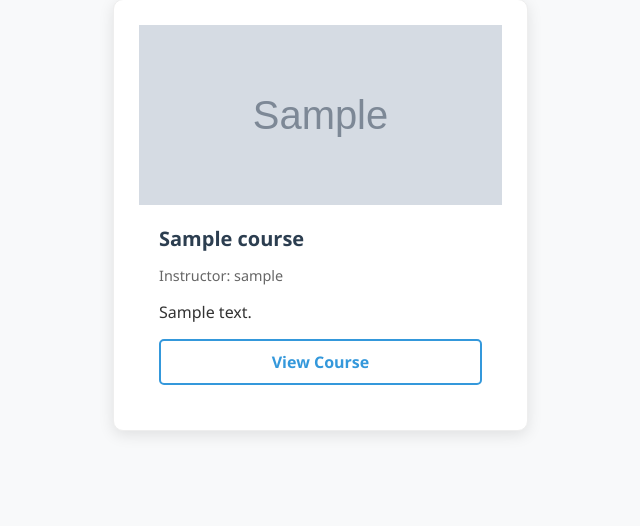
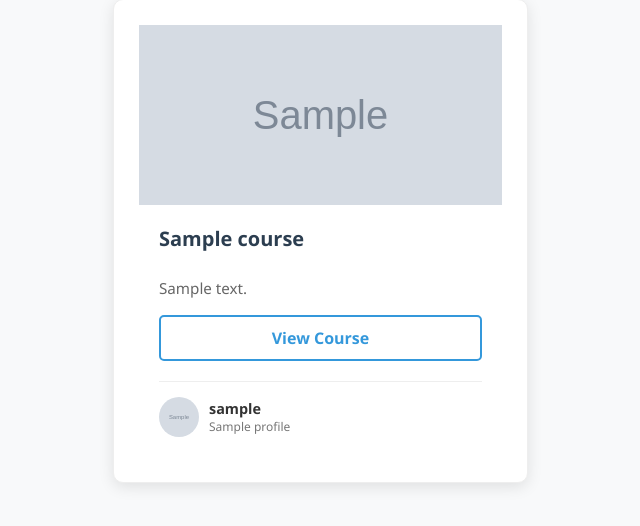
Before and after one commit to emmex43/my-lms-platform, a Django app: page / in a window 1280 px wide. Shown: the part 216-742 px from the top of the page, without its empty margins (97-737 px from the left). Run offline with Django 5.2, Linux system fonts and the light colour scheme; tables that the repository leaves empty hold one stand-in row (values such as "Sample post"); grey boxes marked "Sample" are stand-in pictures; some libraries are stand-ins or nearby versions.

Commit message:
Added Instructor Profiles and Rich Text Editor

```diff
--- a/courses/apps.py
+++ b/courses/apps.py
@@ -4,3 +4,6 @@ from django.apps import AppConfig
 class CoursesConfig(AppConfig):
     default_auto_field = 'django.db.models.BigAutoField'
     name = 'courses'
+
+    def ready(self):
+        import courses.signals
--- a/courses/models.py
+++ b/courses/models.py
@@ -2,9 +2,11 @@ from django.db import models
 from django.contrib.auth.models import User
 from django.db.models.signals import post_save
 from django.dispatch import receiver
+from ckeditor_uploader.fields import RichTextUploadingField
 
 
 class Course(models.Model):
+    # CRITICAL: This field is named 'instructor', so in HTML we MUST use {{ course.instructor }}
     instructor = models.ForeignKey(
         User, related_name='courses_taught', on_delete=models.CASCADE)
     title = models.CharField(max_length=200)
@@ -13,8 +15,6 @@ class Course(models.Model):
         upload_to='course_images/', blank=True, null=True)
     image_url = models.URLField(default="https://placehold.co/600x400")
     created_at = models.DateTimeField(auto_now_add=True)
-
-    # This is the critical line that was missing or not applied
     students = models.ManyToManyField(
         User, related_name='courses_joined', blank=True)
 
@@ -26,8 +26,8 @@ class Lesson(models.Model):
     course = models.ForeignKey(
         Course, related_name='lessons', on_delete=models.CASCADE)
     title = models.CharField(max_length=200)
-    content = models.TextField(
-        help_text="Enter the lesson content or HTML here")
+    content = RichTextUploadingField(
+        blank=True, null=True, help_text="Write your lesson and paste diagrams here")
     video_url = models.URLField(
         blank=True, null=True, help_text="Youtube link, etc.")
     order = models.PositiveIntegerField(default=0)
@@ -52,31 +52,33 @@ class Lesson(models.Model):
     def get_video_id(self):
         if not self.video_url:
             return None
-        # Handle standard URLs (youtube.com/watch?v=...)
         if "v=" in self.video_url:
             return self.video_url.split("v=")[1].split("&")[0]
-        # Handle short URLs (youtu.be/...)
         elif "youtu.be" in self.video_url:
             return self.video_url.split("/")[-1]
         return None
 
+# --- PROFILE MODEL (Fixed: Only One Definition) ---
+
 
 class Profile(models.Model):
     user = models.OneToOneField(User, on_delete=models.CASCADE)
-    bio = models.TextField(max_length=500, blank=True)
+    bio = models.TextField(max_length=500, blank=True,
+                           help_text="Short bio about the instructor")
     profile_pic = models.ImageField(
-        upload_to='profile_pics', blank=True, null=True)
+        upload_to='profile_pics/', default='default.jpg', blank=True)
+    title = models.CharField(max_length=100, blank=True,
+                             help_text="e.g. Senior Chemical Engineer")
 
     def __str__(self):
-        return f"{self.user.username}'s Profile"
+        return f'{self.user.username} Profile'
 
+# --- SIGNALS (Automation) ---
 
-# When a User is saved...
 
 @receiver(post_save, sender=User)
 def create_user_profile(sender, instance, created, **kwargs):
     if created:
-        # ...create a matching Profile for them!
         Profile.objects.create(user=instance)
 
 
--- a/courses/static/courses/style.css
+++ b/courses/static/courses/style.css
@@ -149,3 +149,28 @@ nav a:hover {
     color: #721c24;
     border-color: #f5c6cb;
 }
+
+/* --- Lesson Content & Diagrams --- */
+
+/* Ensures the text container doesn't overflow */
+.lesson-content {
+    width: 100%;
+    overflow-wrap: break-word;
+    /* Prevents long words/URLs from breaking layout */
+}
+
+/* Forces images (diagrams) to fit within the screen */
+.lesson-content img {
+    max-width: 100% !important;
+    /* Forces image to shrink if too big */
+    height: auto !important;
+    /* Maintains aspect ratio */
+    border-radius: 5px;
+    margin: 20px 0;
+    box-shadow: 0 4px 10px rgba(0, 0, 0, 0.1);
+    /* Adds a nice shadow */
+    display: block;
+    /* Centers the image */
+    margin-left: auto;
+    margin-right: auto;
+}
--- a/courses/templates/courses/course_list.html
+++ b/courses/templates/courses/course_list.html
@@ -23,14 +23,34 @@
 
       <div class="card-content">
         <h3>{{ course.title }}</h3>
-        <p style="color: #666; font-size: 0.9rem;">Instructor: {{ course.instructor.username }}</p>
-        <p>{{ course.description|truncatewords:15 }}</p>
+        <p style="color: #666; font-size: 0.95rem; line-height: 1.5;">
+          {{ course.description|truncatewords:20 }}
+        </p>
 
         <a href="{% url 'course_detail' course.id %}" class="btn-outline">View Course</a>
+
+        <div
+          style="display: flex; align-items: center; margin-top: 20px; border-top: 1px solid #eee; padding-top: 15px;">
+          {% if course.instructor.profile.profile_pic %}
+          <img src="{{ course.instructor.profile.profile_pic.url }}" alt="{{ course.instructor.username }}"
+            style="width: 40px; height: 40px; border-radius: 50%; object-fit: cover; margin-right: 10px;">
+          {% else %}
+          <div style="width: 40px; height: 40px; border-radius: 50%; background: #ddd; margin-right: 10px;"></div>
+          {% endif %}
+
+          <div>
+            <p style="margin: 0; font-weight: bold; font-size: 0.9rem; color: #333;">
+              {{ course.instructor.username }}
+            </p>
+            <p style="margin: 0; font-size: 0.75rem; color: #777;">
+              {{ course.instructor.profile.title|default:"Instructor" }}
+            </p>
+          </div>
+        </div>
       </div>
     </div>
     {% empty %}
-    <p>No courses available yet.</p>
+    <p>No courses found. Be the first to add one!</p>
     {% endfor %}
   </div>
 
@@ -50,6 +70,8 @@
     box-shadow: 0 4px 15px rgba(0, 0, 0, 0.1);
     transition: transform 0.2s;
     border: 1px solid #eee;
+    display: flex;
+    flex-direction: column;
   }
 
   .course-card:hover {
@@ -82,6 +104,9 @@
 
   .card-content {
     padding: 20px;
+    display: flex;
+    flex-direction: column;
+    flex-grow: 1;
   }
 
   .card-content h3 {
@@ -93,7 +118,7 @@
   .btn-outline {
     display: block;
     text-align: center;
-    margin-top: 15px;
+    margin-top: auto;
     padding: 10px;
     border: 2px solid #3498db;
     color: #3498db;
--- a/school_project/urls.py
+++ b/school_project/urls.py
@@ -8,6 +8,7 @@ urlpatterns = [
     path('courses/', include('courses.urls')),
     path('', include('courses.urls')),
     path('accounts/', include('allauth.urls')),  # Allauth URLs
+    path('ckeditor/', include('ckeditor_uploader.urls')),
 ]
 
 # This allows image uploads to work during development
```
Also changed, not shown: courses/admin.py (+6 -1 lines), courses/signals.py (added, +13 -0 lines), courses/templates/courses/add_lesson.html (+10 -0 lines), courses/templates/courses/lesson_detail.html (+1 -7 lines), courses/templatetags/course_extras.py (added, +25 -0 lines), school_project/settings.py (+13 -0 lines), courses/migrations/0009_comment.py (added), courses/migrations/0010_profile_title_alter_profile_bio_and_more.py (added), courses/migrations/0011_alter_lesson_content.py (added), courses/migrations/0012_alter_lesson_content.py (added), courses/templatetags/__init__.py (added), media/profile_pics/IMG-20251024-WA0014_1.jpg (added), media/profile_pics/IMG-20251024-WA0014_1_4QUVR6y.jpg (added), media/profile_pics/IMG-20251024-WA0014_1_r5e5R6k.jpg (added), 1 more files.
